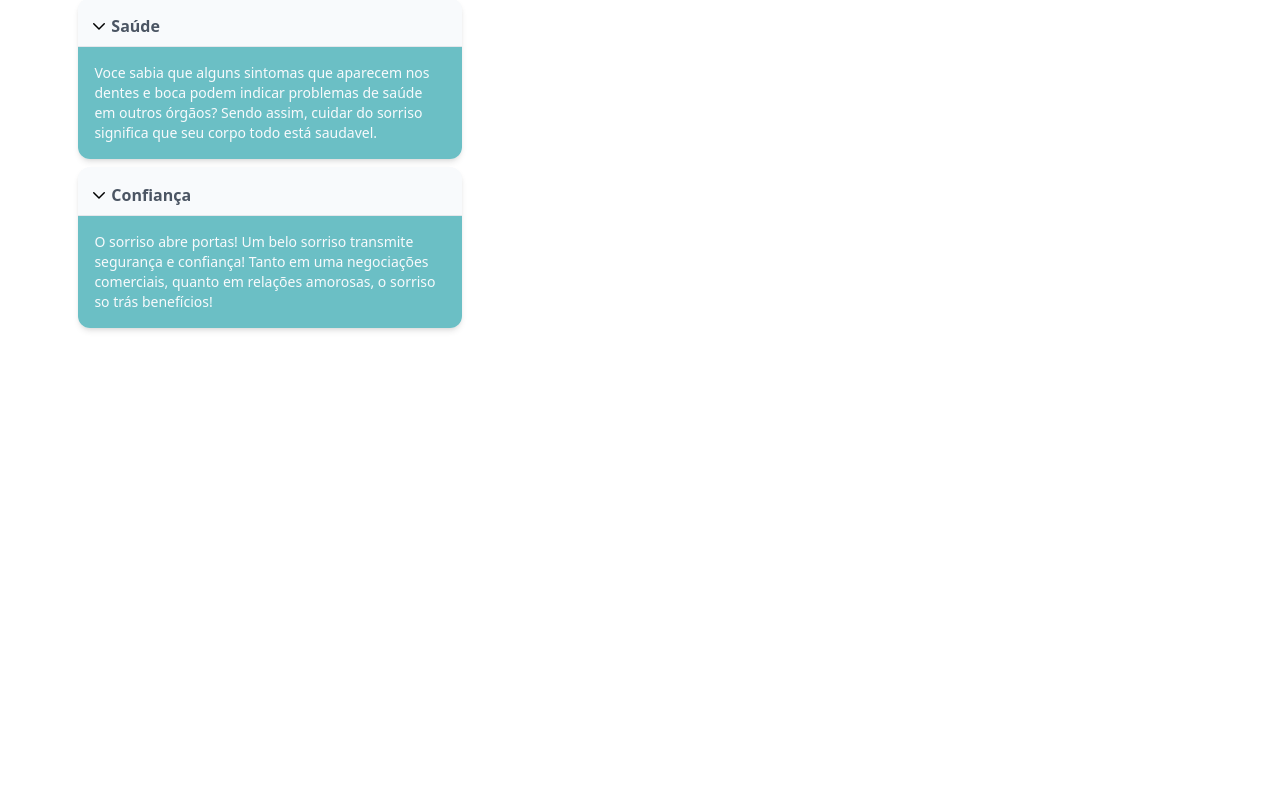
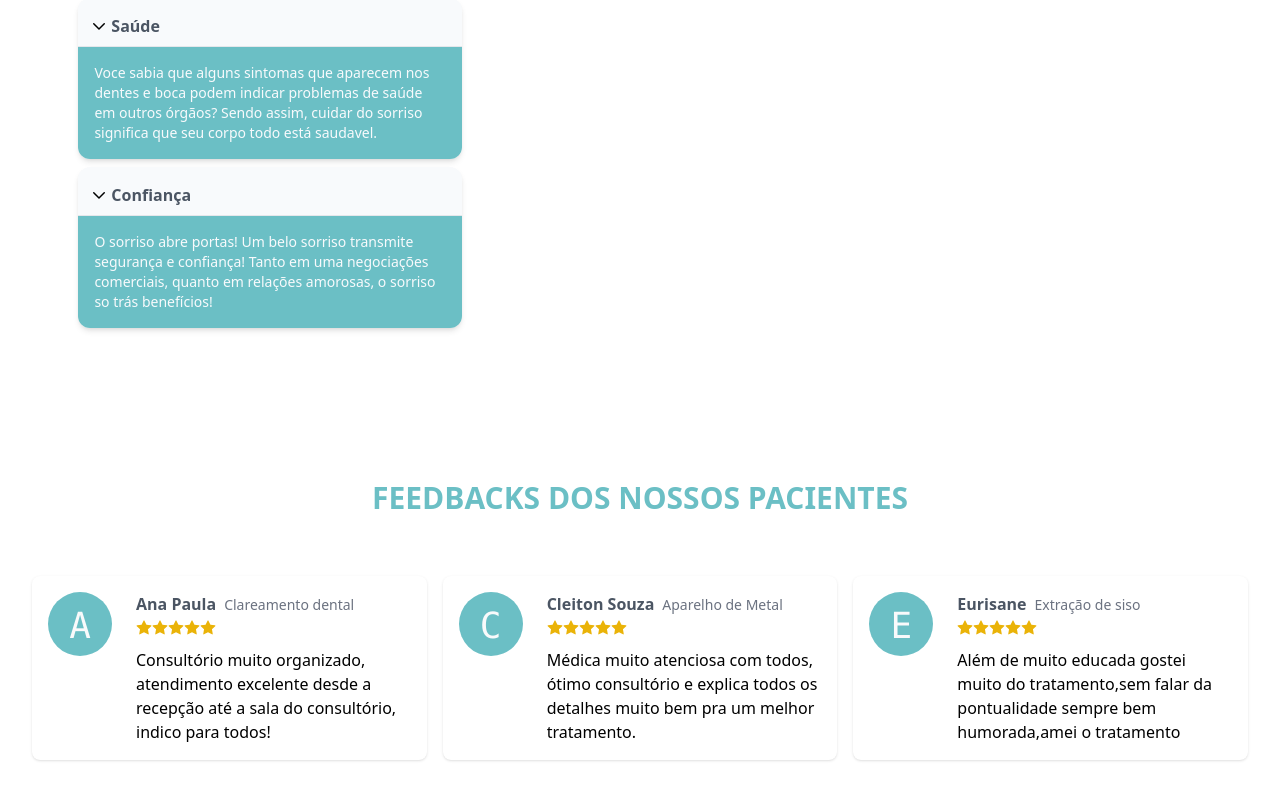
Before and after one commit to allanfernds/dentist-page, a React (Vite) app: page / in a window 1280 px wide. Shown: the part 3917-4717 px from the top of the page. Before the commit the page ends 4317 px from the top, so only its background shows below. Built offline with nearby package versions, Linux system fonts and the light colour scheme.

Commit message:
feedbacks section

```diff
--- /dev/null
+++ b/src/components/Testimonials.jsx
@@ -0,0 +1,31 @@
+import React from "react";
+import TestimonialsCard from "./TestimonialsCard";
+
+function Testimonials() {
+  return (
+    <>
+      <h4 className="mt-20 mb-7  text-2xl text-center  font-extrabold font-Oswald leading-8 text-custom-blue dark:text-white sm:text-3xl sm:leading-9 uppercase">
+        feedbacks dos nossos pacientes
+      </h4>
+      <div className="flex flex-col items-center w-full gap-4 p-8 mb-8 md:flex-row md:mb-0 flex-between">
+        <TestimonialsCard
+          name="Ana Paula"
+          description="Consultório muito organizado, atendimento excelente desde a recepção até a sala do consultório, indico para todos!"
+          service="Clareamento dental"
+        />
+        <TestimonialsCard
+          name="Cleiton Souza"
+          description="Médica muito atenciosa com todos, ótimo consultório e explica todos os detalhes muito bem pra um melhor tratamento."
+          service="Aparelho de Metal"
+        />
+        <TestimonialsCard
+          name="Eurisane"
+          description="Além de muito educada gostei muito do tratamento,sem falar da pontualidade sempre bem humorada,amei o tratamento"
+          service="Extração de siso"
+        />
+      </div>
+    </>
+  );
+}
+
+export default Testimonials;
--- /dev/null
+++ b/src/components/TestimonialsCard.jsx
@@ -0,0 +1,88 @@
+import React from "react";
+
+function TestimonialsCard({ name, description, service }) {
+  return (
+    <div class="w-full p-4 mb-6 bg-white rounded-lg shadow dark:bg-gray-800 sm:inline-block">
+      <div class="flex items-start text-left">
+        <div class="flex-shrink-0">
+          <div class="relative inline-block">
+            <a href="#" class="relative block">
+              <div className="flex justify-center items-center bg-custom-blue mx-auto object-cover rounded-full h-16 w-16 pt-1">
+                <p className="font-mono font-medium sm:text-4xl text-gray-50 text-center">
+                  {name[0]}
+                </p>
+              </div>
+            </a>
+          </div>
+        </div>
+        <div class="ml-6">
+          <p class="flex items-baseline">
+            <span class="font-bold text-gray-600 dark:text-gray-200">
+              {name}
+            </span>
+            <span class="ml-2 text-sm text-gray-500 dark:text-gray-300">
+              {service}
+            </span>
+          </p>
+          <div class="flex items-center mt-1">
+            <svg
+              xmlns="http://www.w3.org/2000/svg"
+              width="20"
+              height="20"
+              class="w-4 h-4 text-yellow-500"
+              fill="currentColor"
+              viewBox="0 0 1792 1792"
+            >
+              <path d="M1728 647q0 22-26 48l-363 354 86 500q1 7 1 20 0 21-10.5 35.5t-30.5 14.5q-19 0-40-12l-449-236-449 236q-22 12-40 12-21 0-31.5-14.5t-10.5-35.5q0-6 2-20l86-500-364-354q-25-27-25-48 0-37 56-46l502-73 225-455q19-41 49-41t49 41l225 455 502 73q56 9 56 46z"></path>
+            </svg>
+            <svg
+              xmlns="http://www.w3.org/2000/svg"
+              width="20"
+              height="20"
+              class="w-4 h-4 text-yellow-500"
+              fill="currentColor"
+              viewBox="0 0 1792 1792"
+            >
+              <path d="M1728 647q0 22-26 48l-363 354 86 500q1 7 1 20 0 21-10.5 35.5t-30.5 14.5q-19 0-40-12l-449-236-449 236q-22 12-40 12-21 0-31.5-14.5t-10.5-35.5q0-6 2-20l86-500-364-354q-25-27-25-48 0-37 56-46l502-73 225-455q19-41 49-41t49 41l225 455 502 73q56 9 56 46z"></path>
+            </svg>
+            <svg
+              xmlns="http://www.w3.org/2000/svg"
+              width="20"
+              height="20"
+              class="w-4 h-4 text-yellow-500"
+              fill="currentColor"
+              viewBox="0 0 1792 1792"
+            >
+              <path d="M1728 647q0 22-26 48l-363 354 86 500q1 7 1 20 0 21-10.5 35.5t-30.5 14.5q-19 0-40-12l-449-236-449 236q-22 12-40 12-21 0-31.5-14.5t-10.5-35.5q0-6 2-20l86-500-364-354q-25-27-25-48 0-37 56-46l502-73 225-455q19-41 49-41t49 41l225 455 502 73q56 9 56 46z"></path>
+            </svg>
+            <svg
+              xmlns="http://www.w3.org/2000/svg"
+              width="20"
+              height="20"
+              class="w-4 h-4 text-yellow-500"
+              fill="currentColor"
+              viewBox="0 0 1792 1792"
+            >
+              <path d="M1728 647q0 22-26 48l-363 354 86 500q1 7 1 20 0 21-10.5 35.5t-30.5 14.5q-19 0-40-12l-449-236-449 236q-22 12-40 12-21 0-31.5-14.5t-10.5-35.5q0-6 2-20l86-500-364-354q-25-27-25-48 0-37 56-46l502-73 225-455q19-41 49-41t49 41l225 455 502 73q56 9 56 46z"></path>
+            </svg>
+            <svg
+              xmlns="http://www.w3.org/2000/svg"
+              width="20"
+              height="20"
+              class="w-4 h-4 text-yellow-500"
+              fill="currentColor"
+              viewBox="0 0 1792 1792"
+            >
+              <path d="M1728 647q0 22-26 48l-363 354 86 500q1 7 1 20 0 21-10.5 35.5t-30.5 14.5q-19 0-40-12l-449-236-449 236q-22 12-40 12-21 0-31.5-14.5t-10.5-35.5q0-6 2-20l86-500-364-354q-25-27-25-48 0-37 56-46l502-73 225-455q19-41 49-41t49 41l225 455 502 73q56 9 56 46z"></path>
+            </svg>
+          </div>
+          <div class="mt-3">
+            <p class="max-w-xs mt-1 dark:text-white">{description}</p>
+          </div>
+        </div>
+      </div>
+    </div>
+  );
+}
+
+export default TestimonialsCard;
--- a/src/pages/HomePage.jsx
+++ b/src/pages/HomePage.jsx
@@ -7,6 +7,7 @@ import CTAs from "../components/CTAs";
 import Services from "../components/Services";
 import Covenants from "../components/Covenants";
 import TipsSection from "../components/TipsSection";
+import Testimonials from "../components/Testimonials";
 
 function HomePage() {
   return (
@@ -19,6 +20,7 @@ function HomePage() {
       <Services />
       <Covenants />
       <TipsSection />
+      <Testimonials />
     </>
   );
 }
--- a/tailwind.config.js
+++ b/tailwind.config.js
@@ -8,7 +8,8 @@ module.exports = {
                 'Oswald': ['"Oswald', 'sans-serif']
             },
             colors: {
-                'custom-blue': '#6BBFC5'
+                'custom-blue': '#6BBFC5',
+                'custom-brown': '#CD8C63 '
             },
             backgroundImage: {
                 'hero': "url('/src/assets/images/clinica.jpg')",
```
